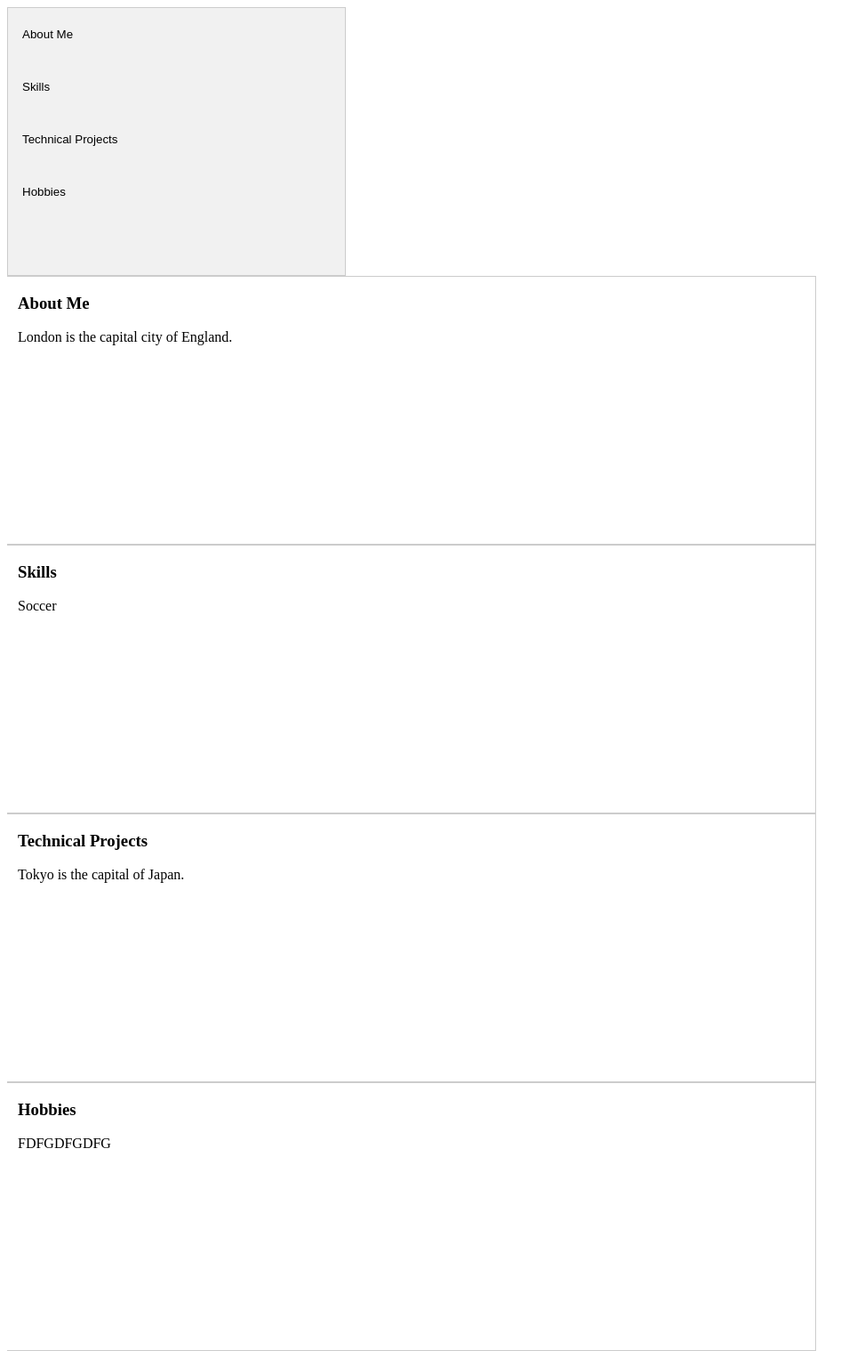
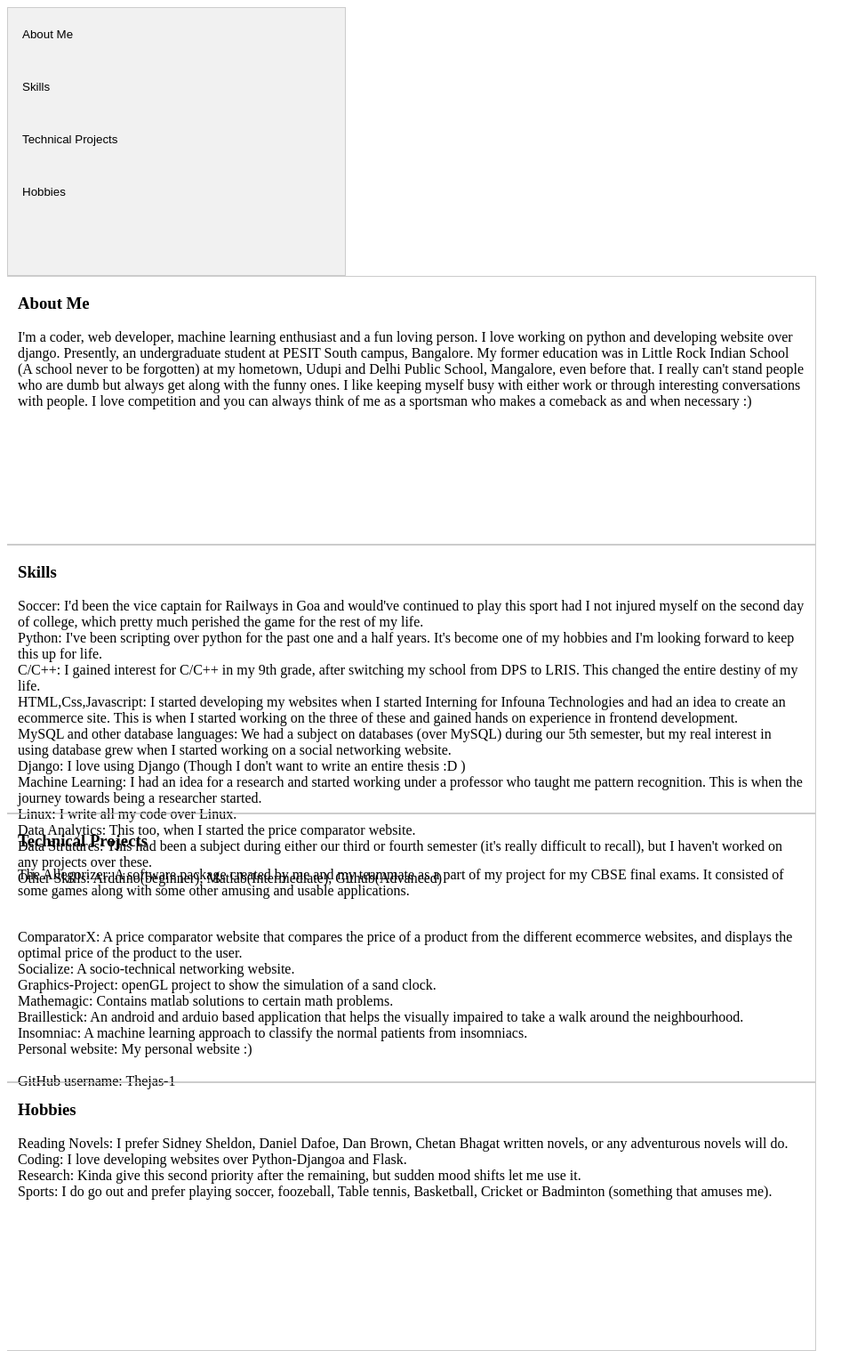
Before and after one commit to Thejas-1/Personal-Website, a Django app: template mysite/blog/templates/blog/index.html in a window 1280 px wide. Shown: the whole page at 89% size, without its empty margins (0-973 px from the left). Run offline with Django 3.2, Linux system fonts and the light colour scheme; the template is opened without the code that fills it, so the values that code supplies are empty; parts of the project's set-up code (start-up, migrations or seed data) failed here and were passed over.

Commit message:
I just added some more contents to my personal website. But the website hasn't completed yet

```diff
--- a/mysite/blog/templates/blog/index.html
+++ b/mysite/blog/templates/blog/index.html
@@ -20,22 +20,68 @@
 
 <div id="About Me" class="tabcontent">
   <h3>About Me</h3>
-  <p>London is the capital city of England.</p>
+  <p>I'm a coder, web developer, machine learning enthusiast and a fun loving person. I love working on python and developing website over django. Presently, an undergraduate student at PESIT South campus, Bangalore. My former education was in Little Rock Indian School (A school never to be forgotten) at my hometown, Udupi and Delhi Public School, Mangalore, even before that. I really can't stand people who are dumb but always get along with the funny ones. I like keeping myself busy with either work or through interesting conversations with people. I love competition and you can always think of me as a sportsman who makes a comeback as and when necessary :)</p>
 </div>
 
 <div id="Skills" class="tabcontent">
   <h3>Skills</h3>
-  <p>Soccer</p>
+  <p>Soccer: I'd been the vice captain for Railways in Goa and would've continued to play this sport had I not injured myself on the second day of college, which pretty much perished the game for the rest of my life.
+    <br>
+    Python: I've been scripting over python for the past one and a half years. It's become one of my hobbies and I'm looking forward to keep this up for life.
+    <br>
+    C/C++: I gained interest for C/C++ in my 9th grade, after switching my school from DPS to LRIS. This changed the entire destiny of my life.
+    <br>
+    HTML,Css,Javascript:  I started developing my websites when I started Interning for Infouna Technologies and had an idea to create an ecommerce site. This is when I started working on the three of these and gained hands on experience in frontend development.
+    <br>
+    MySQL and other database languages: We had a subject on databases (over MySQL) during our 5th semester, but my real interest in using database grew when I started working on a social networking website.
+    <br>
+    Django: I love using Django (Though I don't want to write an entire thesis :D )
+    <br>
+    Machine Learning:  I had an idea for a research and started working under a professor who taught me pattern recognition. This is when the journey towards being a researcher started.
+    <br>
+    Linux: I write all my code over Linux.
+    <br>
+    Data Analytics: This too, when I started the price comparator website.
+    <br>
+    Data Strutures: This had been a subject during either our third or fourth semester (it's really difficult to recall), but I haven't worked on any projects over these.
+   <br>
+   Other Skills: Arduino(beginner), Matlab(Intermediate), Github(Advanced)
+  </p>
 </div>
 
 <div id="Technical Projects" class="tabcontent">
   <h3>Technical Projects</h3>
-  <p>Tokyo is the capital of Japan.</p>
+  <p>The Allegorizer: A software package created by me and my teammate as a part of my project for my CBSE final exams. It consisted of some games along with some other amusing and usable applications.</p>
+ <br>
+ComparatorX: A price comparator website that compares the price of a product from the different ecommerce websites, and displays the optimal price of the product to the user.
+<br>
+ Socialize: A socio-technical networking website.
+<br>
+Graphics-Project: openGL project to show the simulation of a sand clock.
+<br>
+Mathemagic: Contains matlab solutions to certain math problems.
+<br>
+Braillestick: An android and arduio based application that helps the visually impaired to take a walk around the neighbourhood.
+<br>
+Insomniac: A machine learning approach to classify the normal patients from insomniacs.
+<br>
+Personal website: My personal website :)
+<br><br>
+GitHub username: Thejas-1
+</p>
 </div>
 
 <div id="Hobbies" class="tabcontent">
   <h3>Hobbies</h3>
-  <p>FDFGDFGDFG</p>
+  <p>
+Reading Novels: I prefer Sidney Sheldon, Daniel Dafoe, Dan Brown, Chetan Bhagat written novels, or any adventurous novels will do.
+<br>
+Coding: I love developing websites over Python-Djangoa and Flask.
+<br>
+Research: Kinda give this second priority after the remaining, but sudden mood shifts let me use it.
+<br>
+Sports: I do go out and prefer playing soccer, foozeball, Table tennis, Basketball, Cricket or Badminton (something that amuses me).
+</p>
 </div>
 
 
```
